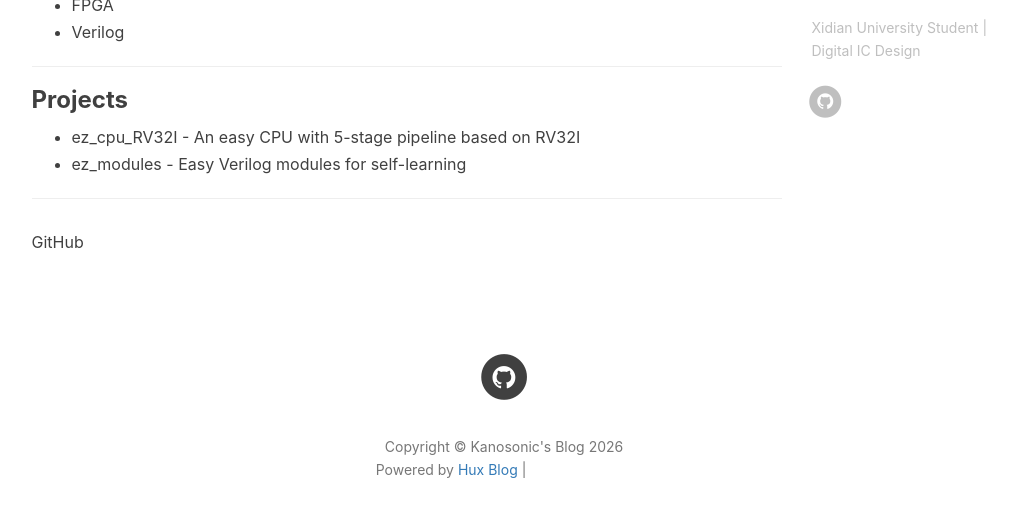
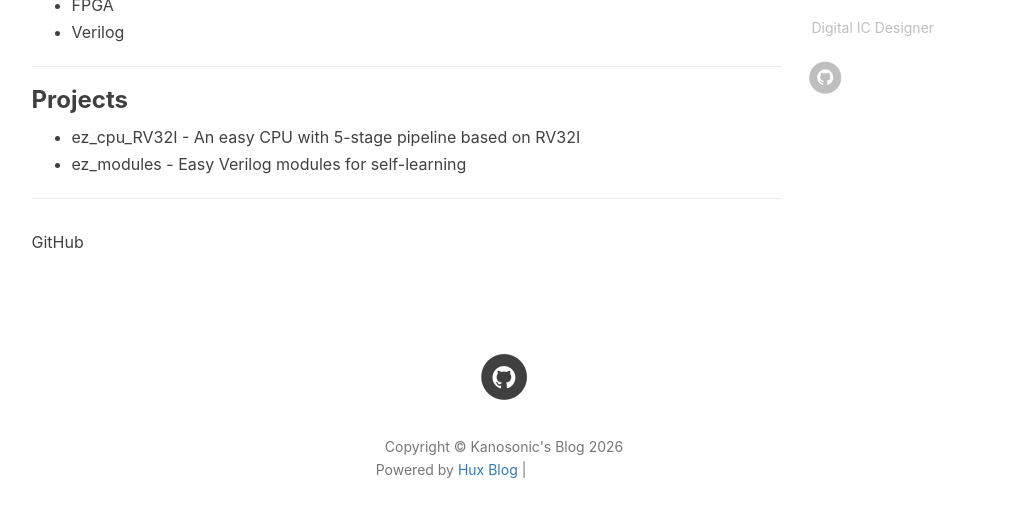
Before and after one commit to kanosonic/kanosonic.github.io, a Jekyll site: the page built from index.md, in a window 1280 px wide, cut to the strip 678-1252 px from the top of the page. Shown: the top 517 px of the strip, without its empty margins (136-1153 px from the left). Built offline with Jekyll 4.4.1, drawn with Linux system fonts in a browser that asks for light colours; nearby versions of some CDN libraries; the list of posts is cut into pages by our own code; comment, search, counter and statistics services are not loaded; grey boxes are pictures that could not be loaded.

Commit message:
Update sidebar about description

```diff
--- a/_config.yml
+++ b/_config.yml
@@ -33,7 +33,7 @@ email: kanosonic0912@gmail.com
 
 # Sidebar
 sidebar: true
-sidebar-about-description: "Xidian University Student | Digital IC Design"
+sidebar-about-description: "Digital IC Designer"
 sidebar-avatar: https://avatars.githubusercontent.com/u/244021648?s=200&v=4
 
 # Featured Tags
```
